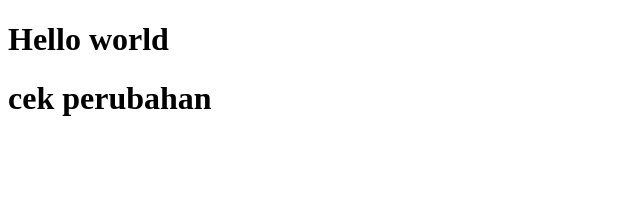
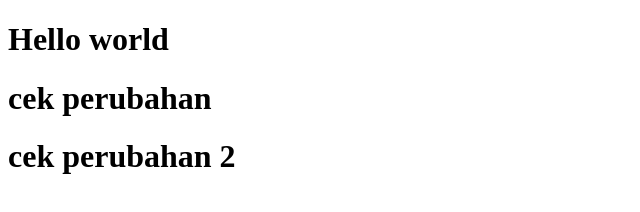
Before and after one commit to dhanytom1922/automation, a website: page halaman/index.html in a window 1280 px wide. Shown: the whole page, without its empty margins (0-640 px from the left). Drawn offline with Linux system fonts and the light colour scheme.

Commit message:
tes tenan

```diff
--- a/halaman/index.html
+++ b/halaman/index.html
@@ -8,5 +8,6 @@
 <body>
   <h1>Hello world</h1>
   <h1>cek perubahan</h1>
+  <h1>cek perubahan 2</h1>
 </body>
 </html>
```
Also changed, not shown: .gitlab-ci.yml.
